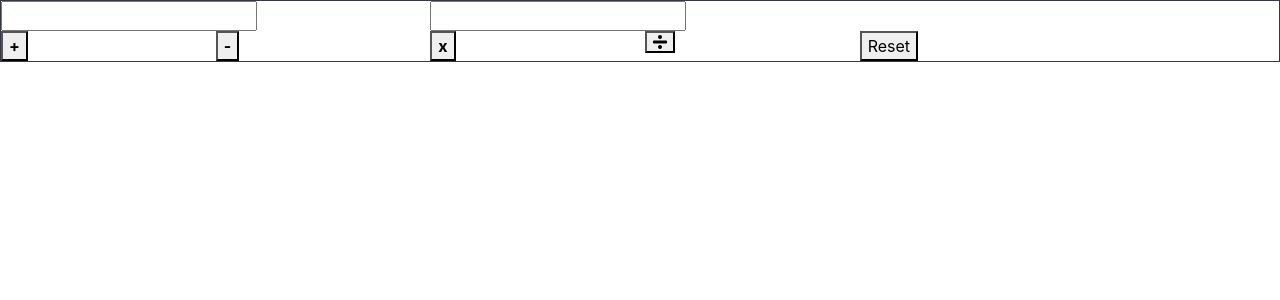
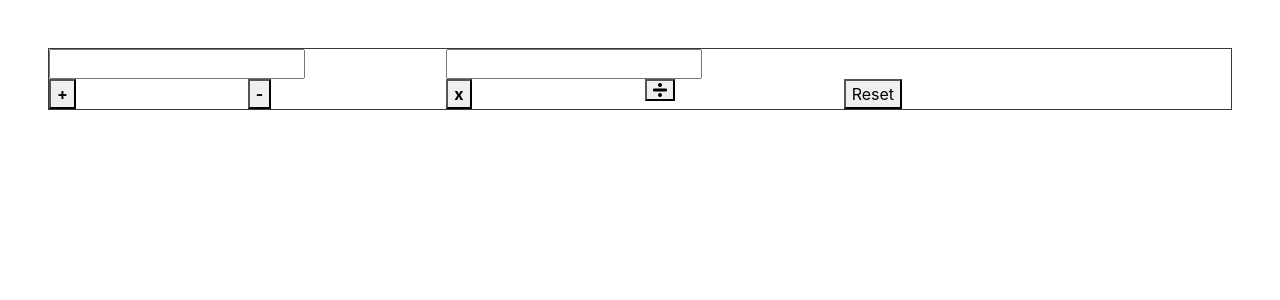
Before and after one commit to Samarth-Srivastava/AngularMasterClass1st, an Angular app: page / in a window 1280 px wide. Shown: the top 300 px of the page. Built offline with nearby package versions, Linux system fonts and the light colour scheme.

Commit message:
1 file modified

```diff
--- a/src/app/app.component.html
+++ b/src/app/app.component.html
@@ -1,4 +1,4 @@
-<div class="border border-dark">
+<div class="border border-dark m-5">
   <div class="form-row">
     <div class="col-2">
       <input type="number" [(ngModel)]="value1"/>
```
